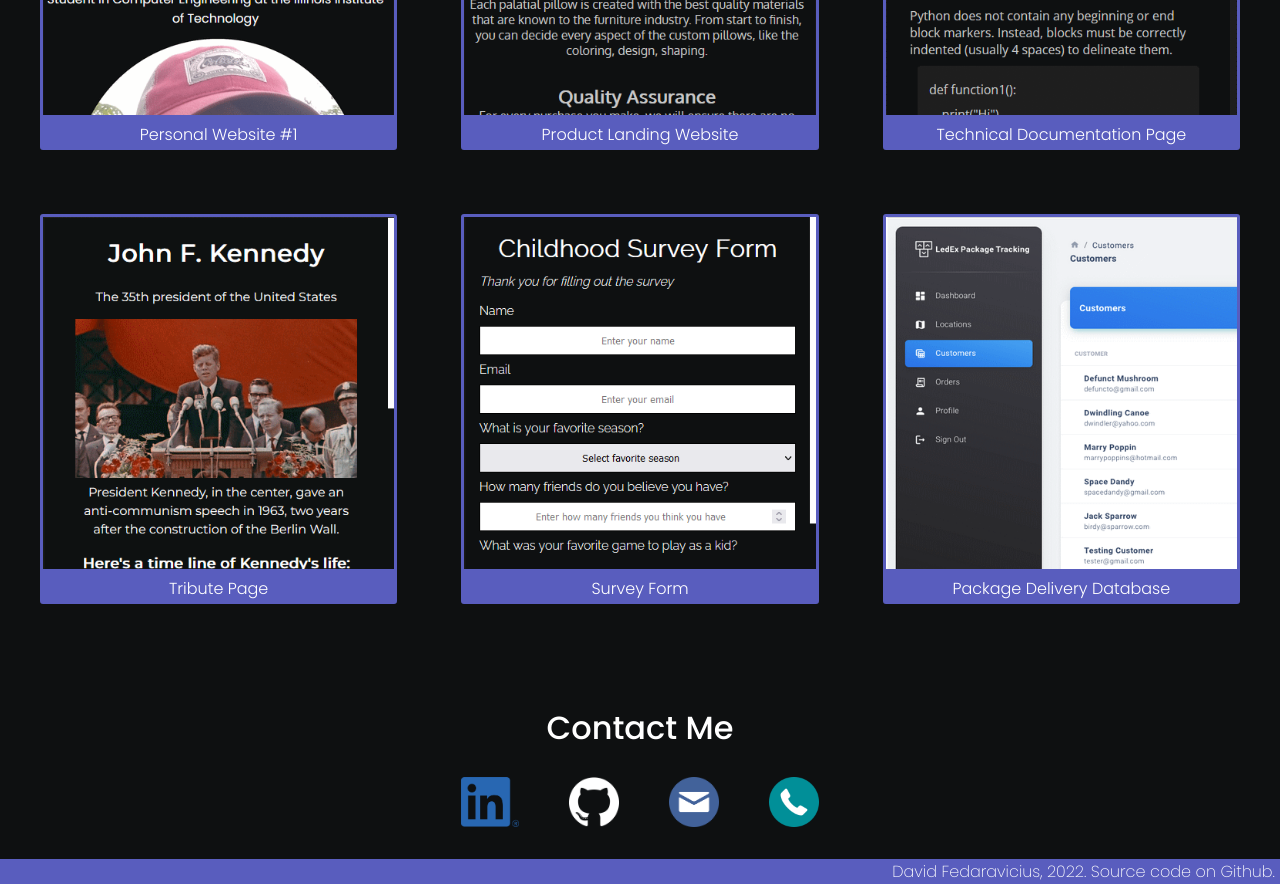
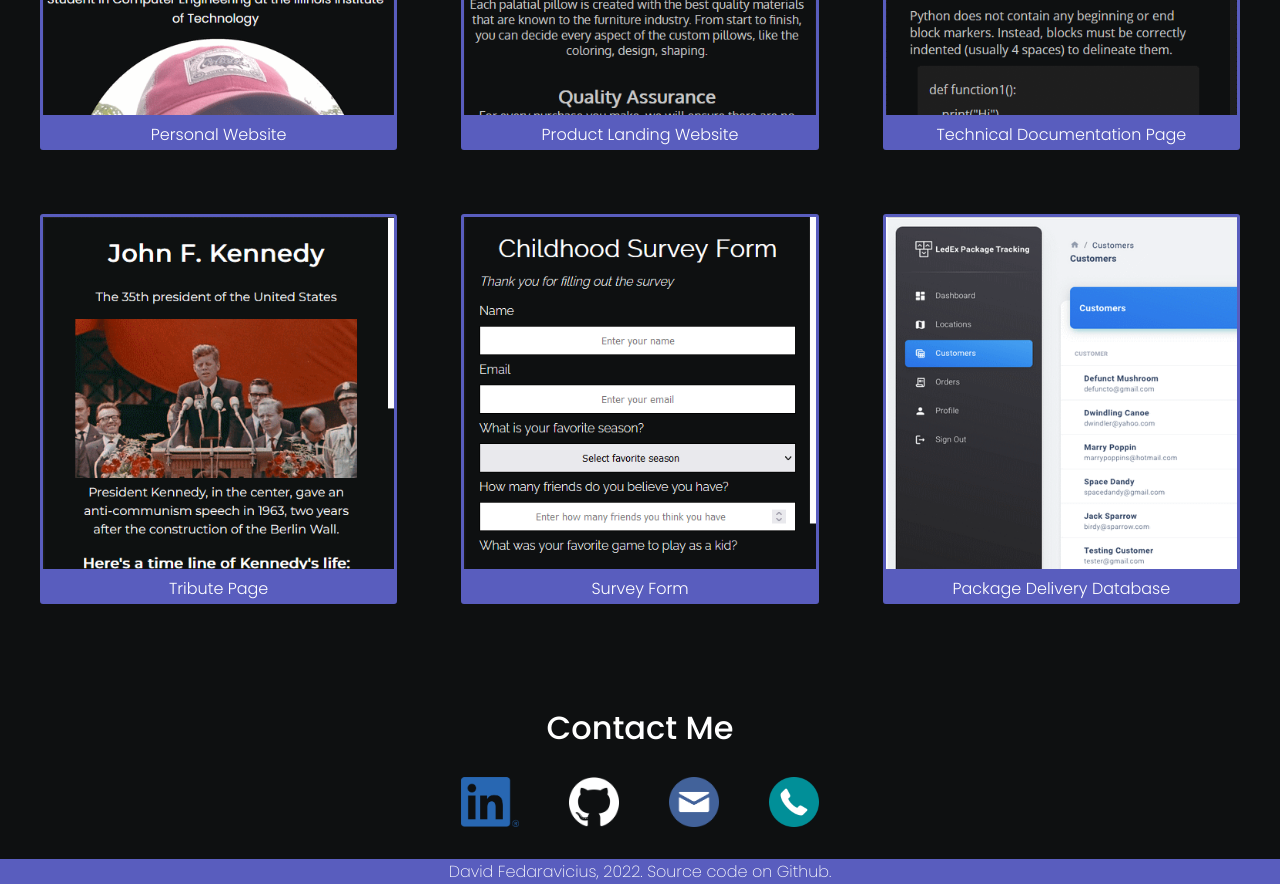
Before and after one commit to dfeda/personal, a plain HTML site: page index.html in a window 1280 px wide. Shown: the part 1460-2344 px from the top of the page. Drawn offline with Linux system fonts and the light colour scheme.

Commit message:
Add files via upload

```diff
--- a/index.html
+++ b/index.html
@@ -35,9 +35,9 @@
     <section id="projects">
         <h2>My latest projects can be found here:</h2>
         <div class="grid">
-            <a class="project-tile" href="https://dfeda.github.io/portfoliowebsite1/" target="_blank">
-                <img src="img/personal1Preview.png" alt="Personal Website #1">
-                <p>Personal Website #1</p>
+            <a class="project-tile" href="https://dfeda.com" target="_blank">
+                <img src="img/personal1Preview.png" alt="Personal Website">
+                <p>Personal Website</p>
             </a>
             <a class="project-tile" href="https://dfeda.github.io/palatialpillows/" target="_blank">
                 <img src="img/palatialPreview.png" alt="Product Landing Website">
--- a/style/styles.css
+++ b/style/styles.css
@@ -62,6 +62,7 @@ a {
 @media (max-width: 800px) {
     nav {
         justify-content: center;
+        padding: 20px 20px 20px 0px;
     }
 
     nav ul {
@@ -186,10 +187,9 @@ ul {
 
 footer a {
     margin-top: 25px;
-    padding-right: 5px;
     display: flex;
     font-weight: 200;
-    justify-content: end;
+    justify-content: center;
     background-color: #595DBE;
     transition: background-color 1s ease;
 }
```
